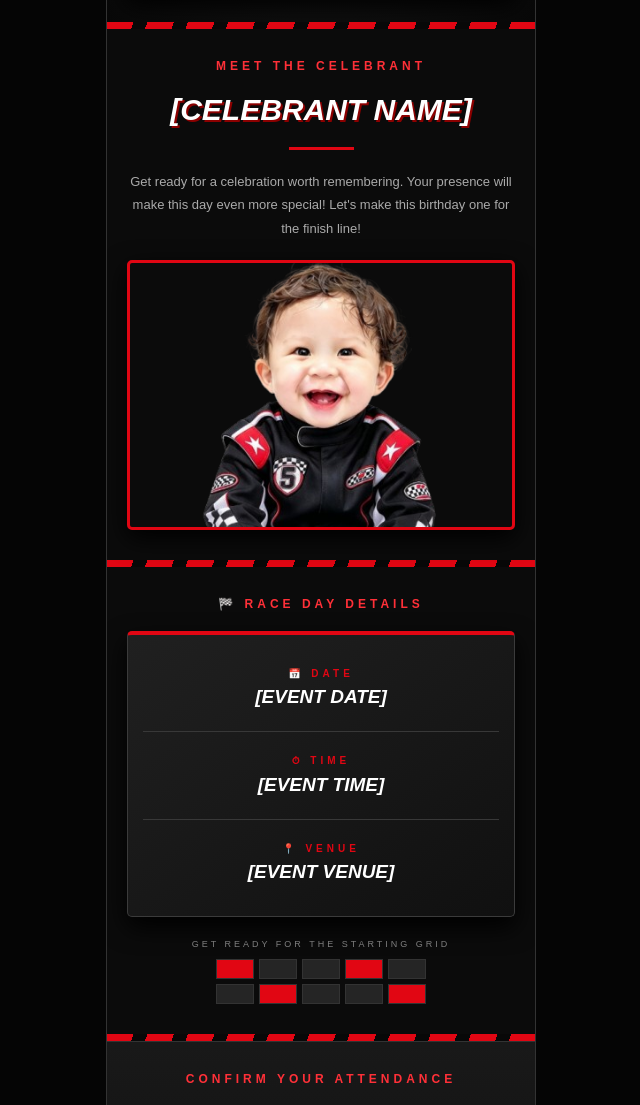
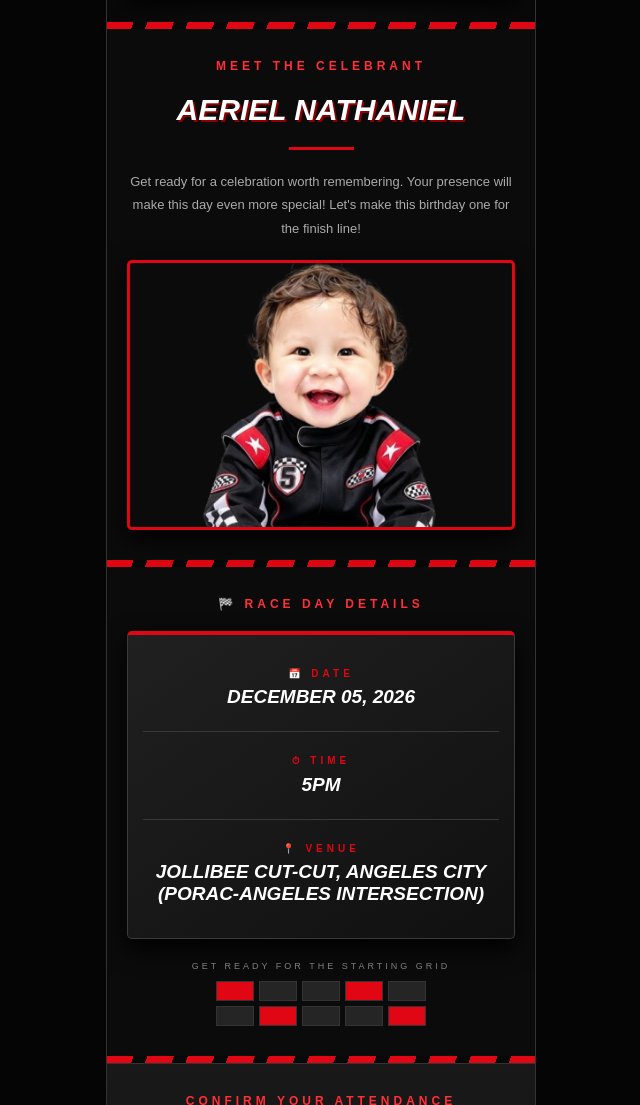
Before and after one commit to fluxx0100/Aeriel-1st-Birthday, a plain HTML site: page index.html in a window 1280 px wide. Shown: the part 800-1905 px from the top of the page, without its empty margins (319-959 px from the left). Drawn offline with Linux system fonts and the light colour scheme.

Commit message:
Update index.html

```diff
--- a/index.html
+++ b/index.html
@@ -439,7 +439,7 @@ button:disabled {
     </div>
 
     <div class="celebrant-name">
-      [CELEBRANT NAME]
+      AERIEL NATHANIEL
     </div>
 
     <div class="divider"></div>
@@ -468,21 +468,21 @@ button:disabled {
 
       <div class="detail">
         <div class="detail-label">📅 DATE</div>
-        <strong>[EVENT DATE]</strong>
+        <strong>DECEMBER 05, 2026</strong>
       </div>
 
       <div class="detail-divider"></div>
 
       <div class="detail">
         <div class="detail-label">⏱ TIME</div>
-        <strong>[EVENT TIME]</strong>
+        <strong>5PM</strong>
       </div>
 
       <div class="detail-divider"></div>
 
       <div class="detail">
         <div class="detail-label">📍 VENUE</div>
-        <strong>[EVENT VENUE]</strong>
+        <strong>JOLLIBEE CUT-CUT, ANGELES CITY<br> (PORAC-ANGELES INTERSECTION)</strong>
       </div>
 
     </div>
```
